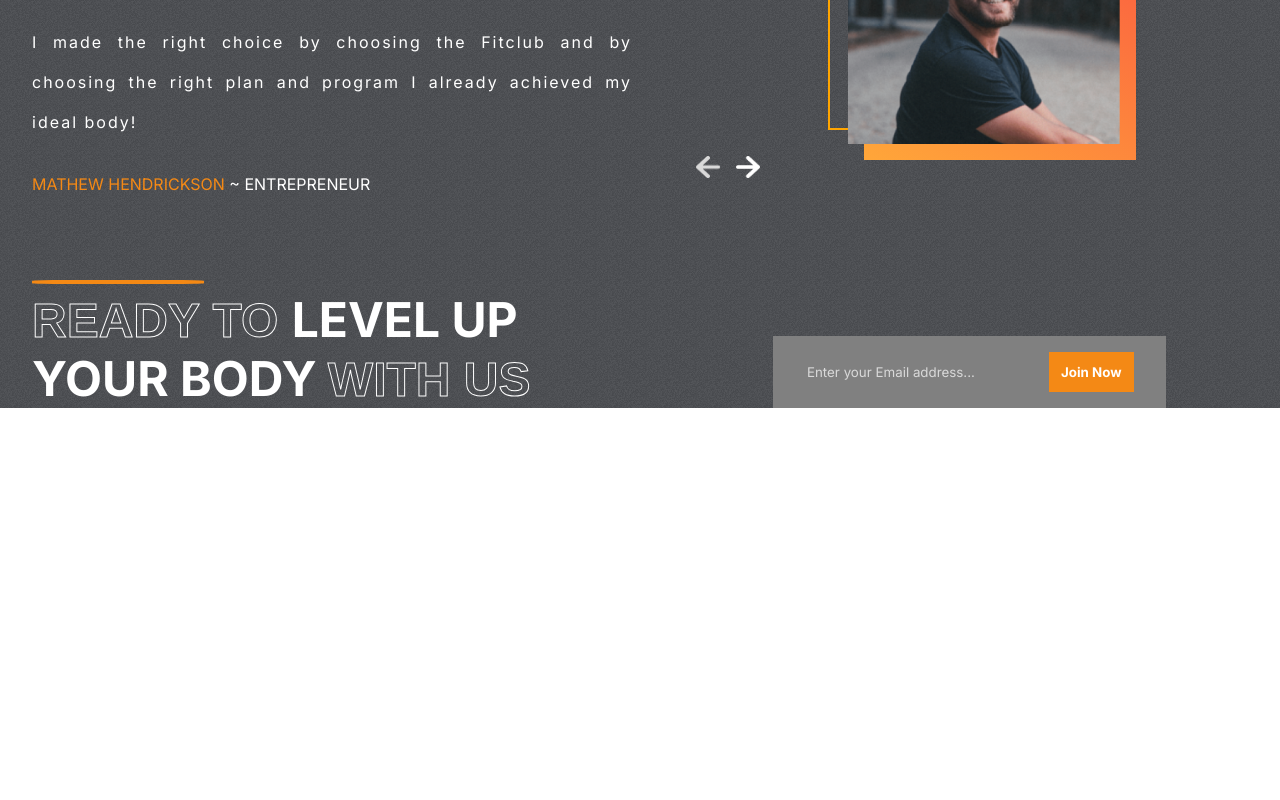
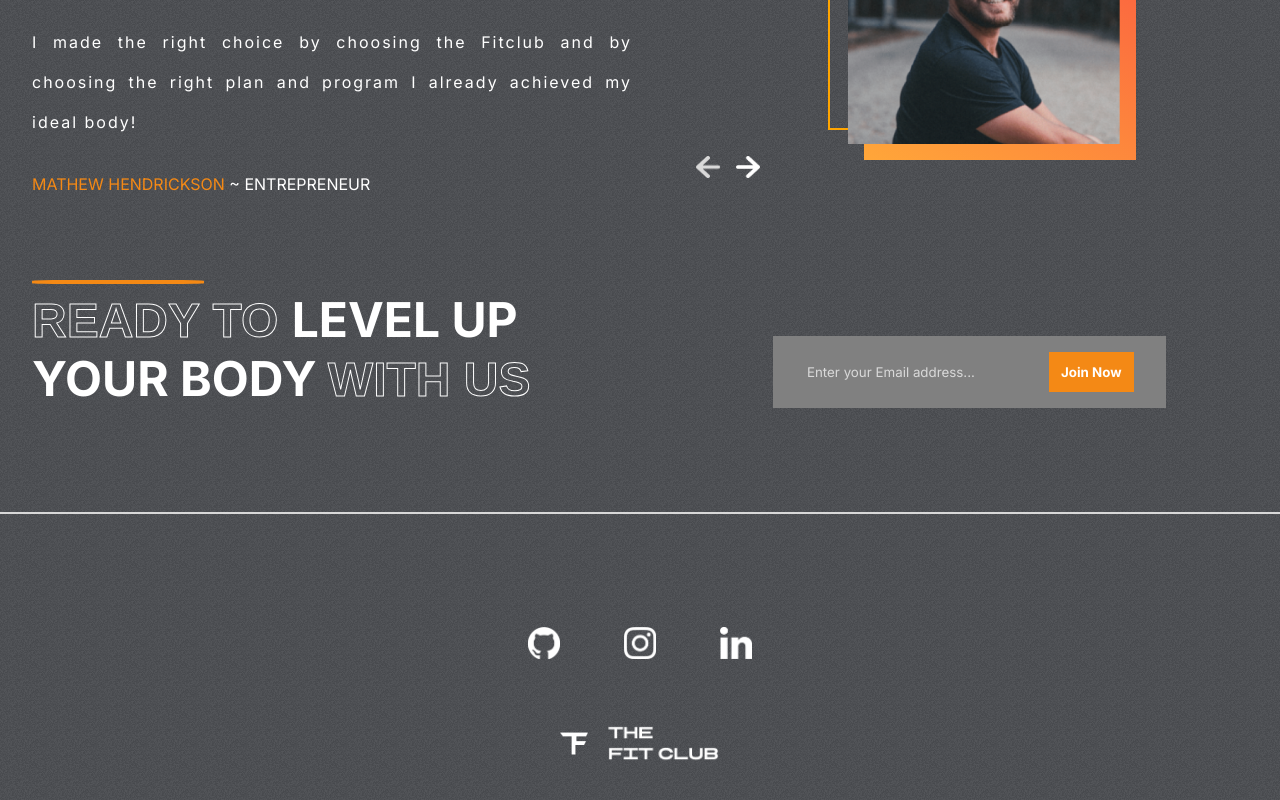
Before and after one commit to AgweBryan/react-responsive-gym-website, a React (Create React App) app: page / in a window 1280 px wide. Shown: the part 2755-3555 px from the top of the page. Before the commit the page ends 3163 px from the top, so only its background shows below. Built offline with nearby package versions, Linux system fonts and the light colour scheme.

Commit message:
complete footer section

```diff
--- a/src/App.js
+++ b/src/App.js
@@ -1,4 +1,5 @@
 import "./App.css";
+import { Footer } from "./components/Footer/Footer";
 import { Hero } from "./components/Hero/Hero";
 import { Join } from "./components/Join/Join";
 import { Plans } from "./components/Plans/Plans";
@@ -14,6 +15,7 @@
       <Plans />
       <Testimonials />
       <Join />
+      <Footer />
     </div>
   );
 }
--- /dev/null
+++ b/src/components/Footer/Footer.jsx
@@ -0,0 +1,24 @@
+import React from "react";
+import "./style/footer.css";
+import Github from "../../assets/github.png";
+import Instagram from "../../assets/instagram.png";
+import LinkedIn from "../../assets/linkedin.png";
+import Logo from "../../assets/logo.png";
+
+export const Footer = () => {
+  return (
+    <div className="footer-container">
+      <hr />
+      <div className="footer">
+        <div className="footer__social-links">
+          <img src={Github} alt="github" />
+          <img src={Instagram} alt="instagram" />
+          <img src={LinkedIn} alt="linkedin" />
+        </div>
+        <div className="footer__logo">
+          <img src={Logo} alt="logo" />
+        </div>
+      </div>
+    </div>
+  );
+};
--- /dev/null
+++ b/src/components/Footer/style/footer.css
@@ -0,0 +1,27 @@
+.footer-container {
+  position: relative;
+}
+.footer-container > hr {
+  border: 1px solid var(--lightgray);
+}
+.footer-container .footer {
+  padding: 1rem 2rem;
+  display: flex;
+  flex-direction: column;
+  gap: 4rem;
+  align-items: center;
+  justify-content: center;
+  height: 20rem;
+}
+.footer-container .footer__social-links {
+  display: flex;
+  gap: 4rem;
+}
+.footer-container .footer__social-links > img {
+  width: 2rem;
+  height: 2rem;
+  cursor: pointer;
+}
+.footer-container .footer__logo > img {
+  width: 10rem;
+}/*# sourceMappingURL=footer.css.map */
--- /dev/null
+++ b/src/components/Footer/style/footer.scss
@@ -0,0 +1,32 @@
+.footer-container {
+  position: relative;
+
+  & > hr {
+    border: 1px solid var(--lightgray);
+  }
+
+  .footer {
+    padding: 1rem 2rem;
+    display: flex;
+    flex-direction: column;
+    gap: 4rem;
+    align-items: center;
+    justify-content: center;
+    height: 20rem;
+
+    &__social-links {
+      display: flex;
+      gap: 4rem;
+
+      & > img {
+        width: 2rem;
+        height: 2rem;
+        cursor: pointer;
+      }
+    }
+
+    &__logo > img {
+      width: 10rem;
+    }
+  }
+}
```
Also changed, not shown: 1 other file (tests, documents, lock files or other folders).
